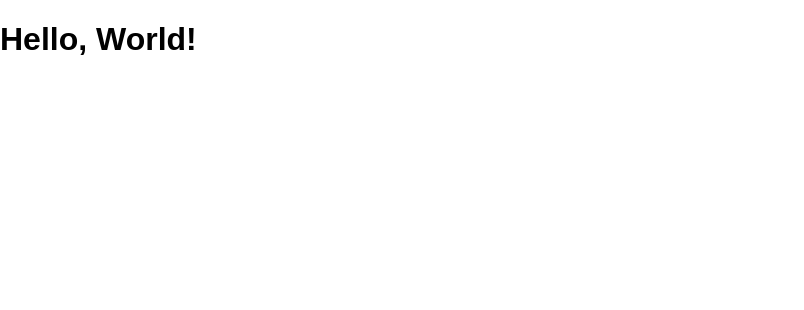
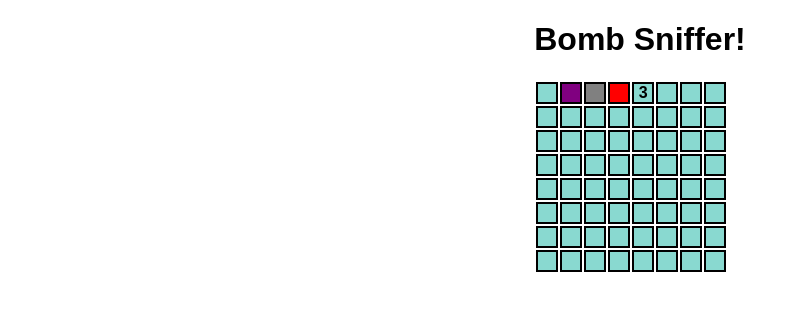
Before and after one commit to richinnovate/bomb-sniffer, a React app: page / in a window 1280 px wide. Shown: the top 310 px of the page, without its empty margins (0-804 px from the left). Built offline with nearby package versions, Linux system fonts and the light colour scheme.

Commit message:
basic layout

```diff
--- a/src/components/App.js
+++ b/src/components/App.js
@@ -5,7 +5,91 @@ class App extends Component {
 
   render () {
     return <div>
-      <h1>Hello, World!</h1>
+      <h1>Bomb Sniffer!</h1>
+      <table>
+        <tbody>
+          <tr>
+            <td className="empty" />
+            <td className="flagged" />
+            <td className="unrevealed" />
+            <td className="bomb" />
+            <td className="numbered">3</td>
+            <td className="empty" />
+            <td className="empty" />
+            <td className="empty" />
+          </tr>
+          <tr>
+            <td className="empty" />
+            <td className="empty" />
+            <td className="empty" />
+            <td className="empty" />
+            <td className="empty" />
+            <td className="empty" />
+            <td className="empty" />
+            <td className="empty" />
+          </tr>
+          <tr>
+            <td className="empty" />
+            <td className="empty" />
+            <td className="empty" />
+            <td className="empty" />
+            <td className="empty" />
+            <td className="empty" />
+            <td className="empty" />
+            <td className="empty" />
+          </tr>
+          <tr>
+            <td className="empty" />
+            <td className="empty" />
+            <td className="empty" />
+            <td className="empty" />
+            <td className="empty" />
+            <td className="empty" />
+            <td className="empty" />
+            <td className="empty" />
+          </tr>
+          <tr>
+            <td className="empty" />
+            <td className="empty" />
+            <td className="empty" />
+            <td className="empty" />
+            <td className="empty" />
+            <td className="empty" />
+            <td className="empty" />
+            <td className="empty" />
+          </tr>
+          <tr>
+            <td className="empty" />
+            <td className="empty" />
+            <td className="empty" />
+            <td className="empty" />
+            <td className="empty" />
+            <td className="empty" />
+            <td className="empty" />
+            <td className="empty" />
+          </tr>
+          <tr>
+            <td className="empty" />
+            <td className="empty" />
+            <td className="empty" />
+            <td className="empty" />
+            <td className="empty" />
+            <td className="empty" />
+            <td className="empty" />
+            <td className="empty" />
+          </tr>
+          <tr>
+            <td className="empty" />
+            <td className="empty" />
+            <td className="empty" />
+            <td className="empty" />
+            <td className="empty" />
+            <td className="empty" />
+            <td className="empty" />
+            <td className="empty" />
+          </tr>
+        </tbody>
+      </table>
     </div>
   }
 }
--- a/src/styles/screen.sass
+++ b/src/styles/screen.sass
@@ -7,6 +7,31 @@ html
   text-size-adjust: 100%
 
 body
+  display: flex
+  justify-content: space-around
+  align-items: center
   @include font-smoothing(on)
   margin: 0
   font: $base-text-size / 1 $base-font-family
+
+table
+
+  td
+    height: 16px
+    width: 16px
+    border: 2px solid black
+    line-height: 16px
+    text-align: center
+    font-weight: bold
+
+    &.empty, &.numbered
+      background-color: #89D9D0
+
+    &.flagged
+      background-color: purple
+
+    &.bomb
+      background-color: red
+
+    &.unrevealed
+      background-color: gray
```
